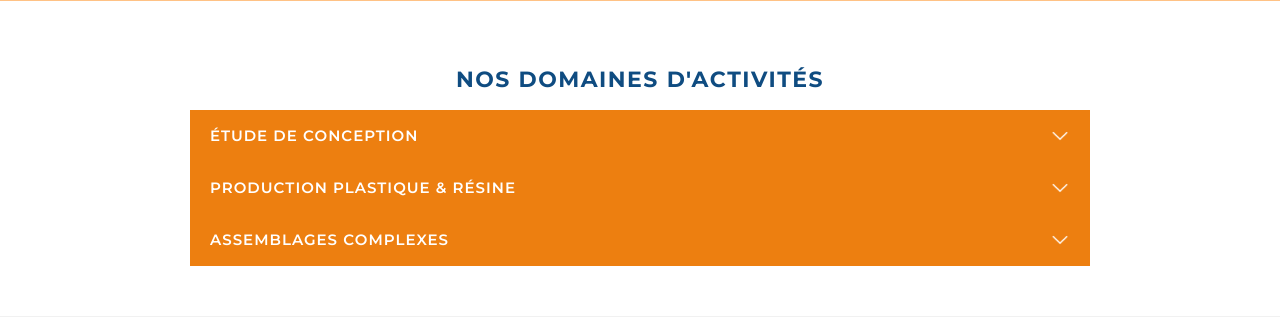
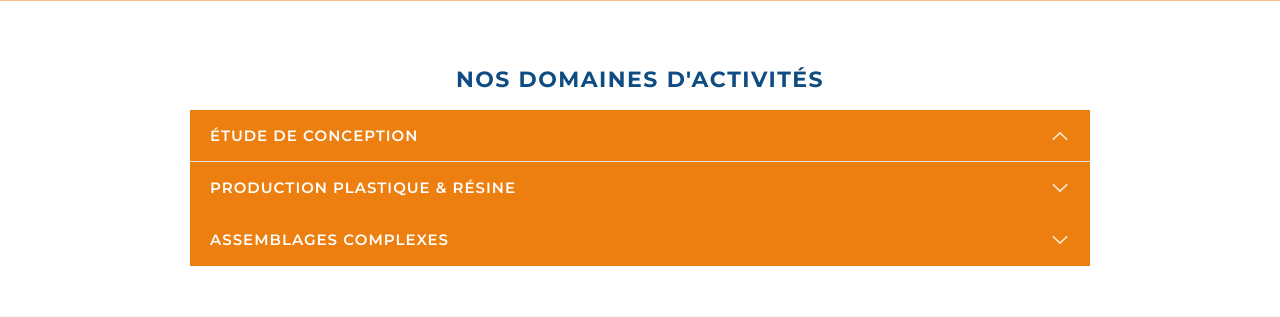
Before and after one commit to SAS-Injject/InjjectWebsite, a PHP site: page / in a window 1280 px wide. Shown: the part 1740-2057 px from the top of the page. Run offline with PHP 8.4, Linux system fonts and the light colour scheme; data that the repository does not hold is empty; classes that the project's autoload settings leave out are loaded by file name; some libraries are stand-ins or nearby versions.

Commit message:
articles bug + accordion

```diff
--- a/templates/parts/main.activity.html.tpl
+++ b/templates/parts/main.activity.html.tpl
@@ -3,7 +3,7 @@
   <div class="accordion accordion-flush container-std m-auto" id="accordionFlushExample">
     <div class="accordion-item">
       <h2 class="accordion-header">
-        <button class="accordion-button collapsed" type="button" data-bs-toggle="collapse" data-bs-target="#flush-collapseOne" aria-expanded="false" aria-controls="flush-collapseOne">
+        <button class="accordion-button" type="button" data-bs-toggle="collapse" data-bs-target="#flush-collapseOne" aria-expanded="false" aria-controls="flush-collapseOne">
           étude de conception
         </button>
       </h2>
--- a/web/articles/index.php
+++ b/web/articles/index.php
@@ -31,5 +31,5 @@ if(isset($_GET['article']) && is_numeric($_GET['article'])) {
   $id = intval($_GET['article']);
   echo (new Articles('Actualités Injject', ['/css/style-main.css', '/css/style-articles.css']))->item($id);
 } else {
-  echo (new Articles('Actualités Injject', ['/css/style-articles.css']))->index($limit_article_by_page, $current_page);
+  echo (new Articles('Actualités Injject', ['/css/style-main.css', '/css/style-articles.css']))->index($limit_article_by_page, $current_page);
 }
```
